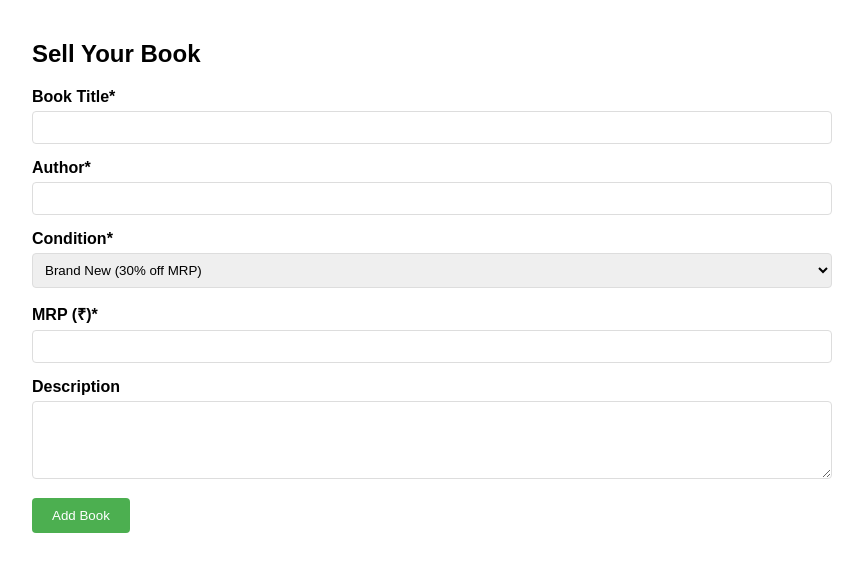
After one commit to aman172szn/web-dev-group2, a PHP site: page /sell.php in a window 1280 px wide. The commit adds this page. Shown: the top 572 px of the page, without its empty margins (208-1071 px from the left). Run offline with PHP 8.4, Linux system fonts and the light colour scheme.

Commit message:
'edditsdb'

```diff
--- a/admin/admin_dashboard.php
+++ b/admin/admin_dashboard.php
@@ -71,7 +71,7 @@ $recentActivity = $stmt->get_result()->fetch_all(MYSQLI_ASSOC);
     </div>
 
     <div class="main">
-      <h1 id="greeting">Welcome, <?php echo htmlspecialchars($_SESSION['admin_username'] ?? 'Admin'); ?> 👋</h1>
+      <h1 id="greeting">Welcome, <?php echo htmlspecialchars($_SESSION['admin_username'] ?? 'Admin'); ?> </h1>
 
       <div class="cards">
         <div class="card">
--- /dev/null
+++ b/sell.php
@@ -0,0 +1,180 @@
+<?php
+session_start();
+require_once 'config/database.php';
+
+if(isset($_POST['submit'])) {
+    $title = $_POST['title'];
+    $author = $_POST['author'];
+    $condition = $_POST['condition'];
+    $mrp = $_POST['mrp'];
+    $description = $_POST['description'];
+
+    // Using prepared statement to insert
+    $stmt = $conn->prepare("INSERT INTO books (user_id, title, author, book_condition, description, MRP) VALUES (?, ?, ?, ?, ?, ?)");
+    $user_id = 2; // Using the test user ID for now
+    $stmt->bind_param("issssd", $user_id, $title, $author, $condition, $description, $mrp);
+
+    if($stmt->execute()) {
+        // Get the calculated price from the database
+        $book_id = $conn->insert_id;
+        $result = $conn->query("SELECT price FROM books WHERE id = $book_id");
+        $price = $result->fetch_assoc()['price'];
+        $_SESSION['success'] = "Book added successfully! Calculated price: ₹" . number_format($price, 2);
+    } else {
+        $_SESSION['error'] = "Error adding book: " . $conn->error;
+    }
+
+    header("Location: sell.php");
+    exit();
+}
+?>
+
+<!DOCTYPE html>
+<html lang="en">
+<head>
+    <meta charset="UTF-8">
+    <meta name="viewport" content="width=device-width, initial-scale=1.0">
+    <title>Sell Book - ezBooks</title>
+    <style>
+        body {
+            font-family: Arial, sans-serif;
+            max-width: 800px;
+            margin: 0 auto;
+            padding: 20px;
+        }
+        .form-group {
+            margin-bottom: 15px;
+        }
+        label {
+            display: block;
+            margin-bottom: 5px;
+            font-weight: bold;
+        }
+        input[type="text"],
+        input[type="number"],
+        select,
+        textarea {
+            width: 100%;
+            padding: 8px;
+            border: 1px solid #ddd;
+            border-radius: 4px;
+            box-sizing: border-box;
+        }
+        button {
+            background-color: #4CAF50;
+            color: white;
+            padding: 10px 20px;
+            border: none;
+            border-radius: 4px;
+            cursor: pointer;
+        }
+        button:hover {
+            background-color: #45a049;
+        }
+        .success {
+            color: green;
+            background-color: #e8f5e9;
+            padding: 10px;
+            border-radius: 4px;
+            margin-bottom: 20px;
+        }
+        .error {
+            color: red;
+            background-color: #ffebee;
+            padding: 10px;
+            border-radius: 4px;
+            margin-bottom: 20px;
+        }
+        #pricePreview {
+            margin-top: 5px;
+            color: #666;
+            font-style: italic;
+        }
+    </style>
+</head>
+<body>
+    <h2>Sell Your Book</h2>
+
+    <?php if(isset($_SESSION['success'])): ?>
+        <div class="success">
+            <?php
+                echo $_SESSION['success'];
+                unset($_SESSION['success']);
+            ?>
+        </div>
+    <?php endif; ?>
+
+    <?php if(isset($_SESSION['error'])): ?>
+        <div class="error">
+            <?php
+                echo $_SESSION['error'];
+                unset($_SESSION['error']);
+            ?>
+        </div>
+    <?php endif; ?>
+
+    <form method="POST">
+        <div class="form-group">
+            <label for="title">Book Title*</label>
+            <input type="text" id="title" name="title" required>
+        </div>
+
+        <div class="form-group">
+            <label for="author">Author*</label>
+            <input type="text" id="author" name="author" required>
+        </div>
+
+        <div class="form-group">
+            <label for="condition">Condition*</label>
+            <select id="condition" name="condition" required>
+                <option value="Brand New">Brand New (30% off MRP)</option>
+                <option value="Like New">Like New (30% off MRP)</option>
+                <option value="Good">Good (35% off MRP)</option>
+                <option value="Fair">Fair (40% off MRP)</option>
+            </select>
+        </div>
+
+        <div class="form-group">
+            <label for="mrp">MRP (₹)*</label>
+            <input type="number" id="mrp" name="mrp" step="0.01" required>
+            <div id="pricePreview"></div>
+        </div>
+
+        <div class="form-group">
+            <label for="description">Description</label>
+            <textarea id="description" name="description" rows="4"></textarea>
+        </div>
+
+        <button type="submit" name="submit">Add Book</button>
+    </form>
+
+    <script>
+        // Live price calculation preview
+        function updatePricePreview() {
+            const mrp = parseFloat(document.getElementById('mrp').value) || 0;
+            const condition = document.getElementById('condition').value;
+            let discount = 0;
+
+            switch(condition) {
+                case 'Brand New':
+                case 'Like New':
+                    discount = 0.30;
+                    break;
+                case 'Good':
+                    discount = 0.35;
+                    break;
+                case 'Fair':
+                    discount = 0.40;
+                    break;
+            }
+
+            const estimatedPrice = mrp - (mrp * discount);
+            document.getElementById('pricePreview').textContent =
+                `Estimated selling price: ₹${estimatedPrice.toFixed(2)}`;
+        }
+
+        document.getElementById('mrp').addEventListener('input', updatePricePreview);
+        document.getElementById('condition').addEventListener('change', updatePricePreview);
+    </script>
+</body>
+</html>
```
Also changed, not shown: ezbooks.sql (+47 -9 lines), view_books.php (added, +106 -0 lines).
